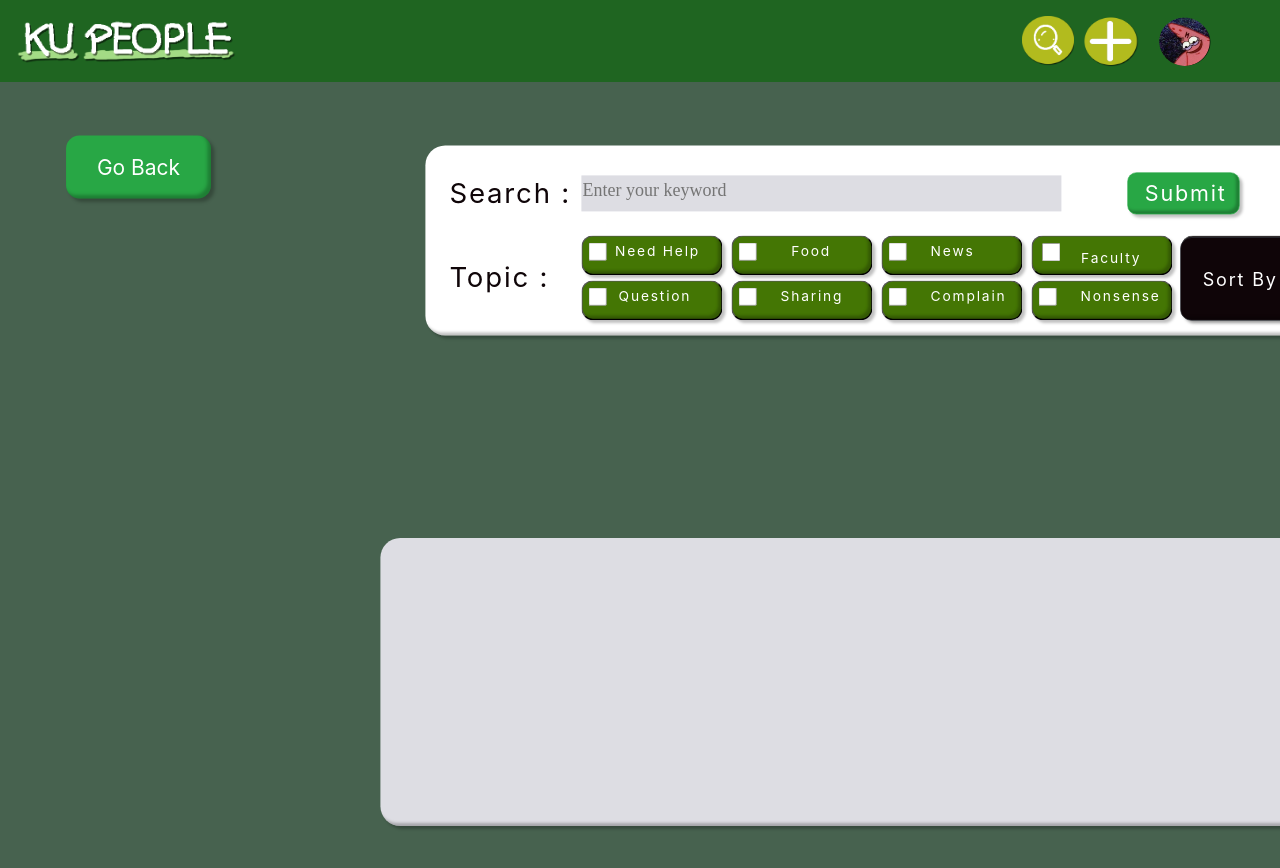
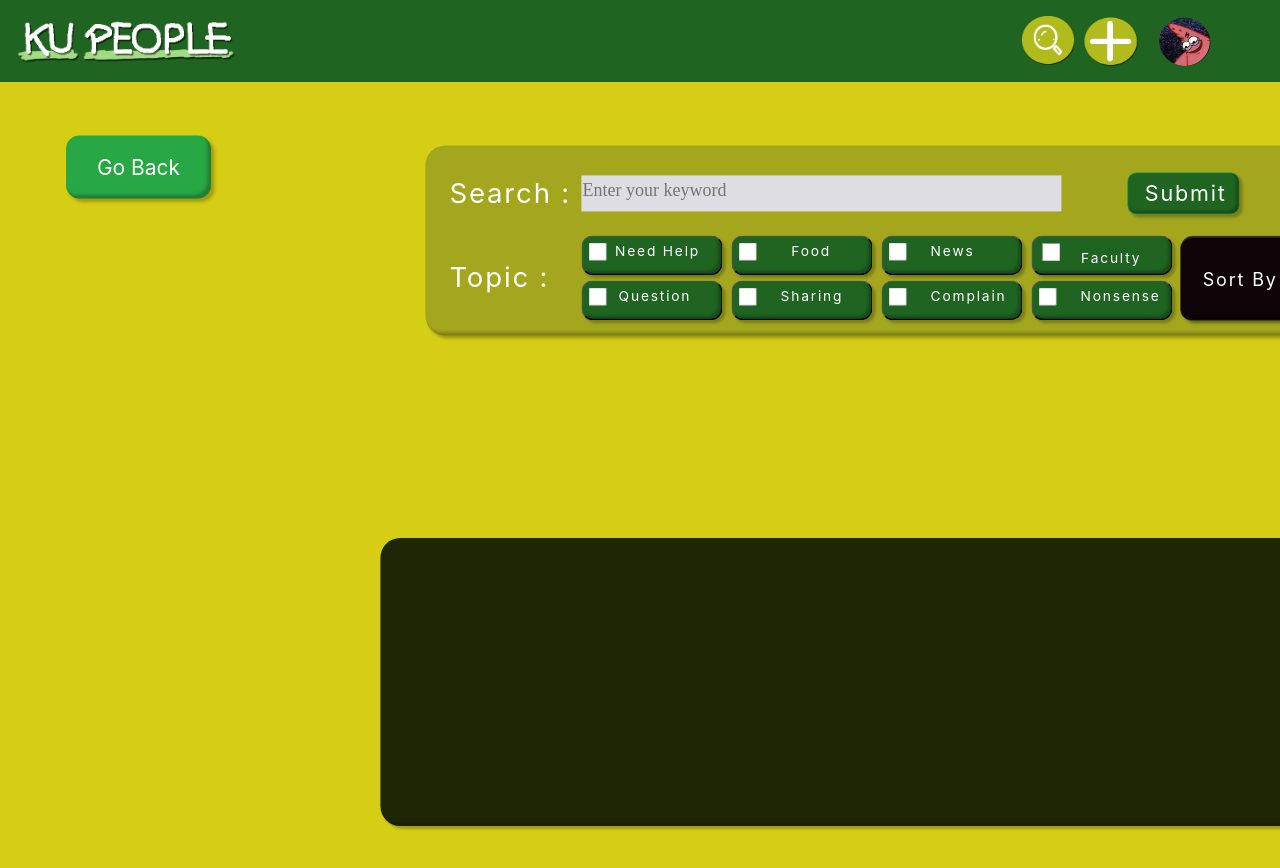
Before and after one commit to qqunx9999/KPP_Frontend, a React (Create React App) app in the folder frontend/: page /SearchThread in a window 1280 px wide. Shown: the top 868 px of the page. Built offline with nearby package versions, Linux system fonts and the light colour scheme.

Commit message:
ChangeSearchThread,SettingAndTermOfUseColor

```diff
--- a/frontend/src/CSSsource/SearchThread.css
+++ b/frontend/src/CSSsource/SearchThread.css
@@ -2,7 +2,7 @@
     width: 100%;
     height: 100%;
     overflow: hidden;
-    background: #47624f;
+    background: var(--B5, #d6ce15);
     position: absolute;
   }
   sThread_goback_buttonn:hover{
@@ -129,7 +129,7 @@
     width: 1487px;
     height: 317px;
     overflow: visible;
-    background: var(--Theme1, #ffffff);
+    background: var(--B4, #a4a71e);
     box-shadow: inset -5px -5px 5px 0px rgba(0, 0, 0, 0.25), 5px 5px 5px 0px rgba(0,0,0,0.25);
     border-radius: 33px;
     transform: scale(0.6, 0.6);
@@ -143,7 +143,7 @@
     height: 138px;
     overflow: visible;
     font-family: "Inter", sans-serif;
-    color: var(--Theme3, #0f0508);
+    color: var(--Theme1, #ffffff);
     font-size: 46px;
     letter-spacing: 3px;
     line-height: 3;
@@ -172,7 +172,7 @@
     left: 260px;
 }
 .frameSubmitSearchThread:hover{
-  background: var(--ThemeSup1, #a0f241) ! important;
+  background: var(--B2, #1f6521) ! important;
   box-shadow: 5px 5px 5px 0px rgba(0, 0, 0, 0.25), inset -5px -5px 5px 0px rgba(0,0,0,0.4) ! important;
 }
 
@@ -180,7 +180,7 @@
     width: 187px ! important;
     height: 70px ! important;
     overflow: visible ! important;
-    background: rgb(40, 167, 69) ! important;
+    background: var(--B2, #1f6521) ! important;
 
     box-shadow: 5px 5px 5px 0px rgba(0, 0, 0, 0.25), inset -5px -5px 5px 0px rgba(0,0,0,0.25) ! important;
     border-radius: 15px ! important;
@@ -211,7 +211,7 @@
     height: 138px;
     overflow: visible;
     font-family: "Inter", sans-serif;
-    color: var(--Theme3, #0f0508);
+    color: var(--Theme1, #ffffff);
     font-size: 46px;
     letter-spacing: 3px;
     line-height: 3;
@@ -224,7 +224,7 @@
     width: 235px;
     height: 66px;
     overflow: visible;
-    background: var(--Theme4, #447604);
+    background: var(--B2, #1f6521);
     box-shadow: 5px 5px 5px 0px rgba(0, 0, 0, 0.25), inset -5px -5px 5px 0px rgba(0,0,0,0.25);
     border-radius: 19px;
     position: absolute;
@@ -262,7 +262,7 @@
     width: 235px;
     height: 66px;
     overflow: visible;
-    background: var(--Theme4, #447604);
+    background: var(--B2, #1f6521);
     box-shadow: 5px 5px 5px 0px rgba(0, 0, 0, 0.25), inset -5px -5px 5px 0px rgba(0,0,0,0.25);
     border-radius: 19px;
     position: absolute;
@@ -297,7 +297,7 @@
     width: 235px;
     height: 66px;
     overflow: visible;
-    background: var(--Theme4, #447604);
+    background: var(--B2, #1f6521);
     box-shadow: 5px 5px 5px 0px rgba(0, 0, 0, 0.25), inset -5px -5px 5px 0px rgba(0,0,0,0.25);
     border-radius: 19px;
     position: absolute;
@@ -335,7 +335,7 @@
     width: 235px;
     height: 66px;
     overflow: visible;
-    background: var(--Theme4, #447604);
+    background: var(--B2, #1f6521);
     box-shadow: 5px 5px 5px 0px rgba(0, 0, 0, 0.25), inset -5px -5px 5px 0px rgba(0,0,0,0.25);
     border-radius: 19px;
     position: absolute;
@@ -373,7 +373,7 @@
     width: 235px;
     height: 66px;
     overflow: visible;
-    background: var(--Theme4, #447604);
+    background: var(--B2, #1f6521);
     box-shadow: 5px 5px 5px 0px rgba(0, 0, 0, 0.25), inset -5px -5px 5px 0px rgba(0,0,0,0.25);
     border-radius: 19px;
     position: absolute;
@@ -411,7 +411,7 @@
     width: 235px;
     height: 66px;
     overflow: visible;
-    background: var(--Theme4, #447604);
+    background: var(--B2, #1f6521);
     box-shadow: 5px 5px 5px 0px rgba(0, 0, 0, 0.25), inset -5px -5px 5px 0px rgba(0,0,0,0.25);
     border-radius: 19px;
     position: absolute;
@@ -449,7 +449,7 @@
     width: 235px;
     height: 66px;
     overflow: visible;
-    background: var(--Theme4, #447604);
+    background: var(--B2, #1f6521);
     box-shadow: 5px 5px 5px 0px rgba(0, 0, 0, 0.25), inset -5px -5px 5px 0px rgba(0,0,0,0.25);
     border-radius: 19px;
     position: absolute;
@@ -487,7 +487,7 @@
     width: 235px;
     height: 66px;
     overflow: visible;
-    background: var(--Theme4, #447604);
+    background: var(--B2, #1f6521);
     box-shadow: 5px 5px 5px 0px rgba(0, 0, 0, 0.25), inset -5px -5px 5px 0px rgba(0,0,0,0.25);
     border-radius: 19px;
     position: absolute;
@@ -563,7 +563,7 @@
     width: 1772px;
     height: 480px;
     overflow: visible;
-    background: var(--Theme2, #dddde3);
+    background: var(--B1, #1f2605);
     box-shadow: inset -5px -5px 5px 0px rgba(0, 0, 0, 0.25), 5px 5px 5px 0px rgba(0,0,0,0.25);
     border-radius: 33px;
     transform: scale(0.6, 0.6);
--- a/frontend/src/CSSsource/Setting.css
+++ b/frontend/src/CSSsource/Setting.css
@@ -2,7 +2,7 @@
     width: 100%;
     height: 100%;
     overflow: hidden;
-    background: var(--Theme6, #47624f);
+    background: var(--B5, #d6ce15);
     position: absolute;
   }
 
@@ -10,7 +10,7 @@
     width: 1390px;
     height: 947px;
     overflow: visible;
-    background: var(--Theme1, #ffffff);
+    background: var(--B3, #53900f);
     box-shadow: 10px 10px 5px 0px rgba(0, 0, 0, 0.25), inset -10px -10px 5px 0px rgba(0,0,0,0.25);
     border-radius: 66px;
     transform: scale(0.6, 0.6);
@@ -25,7 +25,7 @@
     overflow: visible;
     text-shadow: 0px 10px 15px rgba(0, 0, 0, 0.25);
     font-family: "Inter", sans-serif;
-    color: var(--Theme3, #0f0508);
+    color: var(--B5, #d6ce15);
     font-size: 136px;
     letter-spacing: 0px;
     line-height: 1.2;
@@ -38,7 +38,7 @@
     width: 1231px;
     height: 523px;
     overflow: visible;
-    background-color: rgba(0, 0, 0, 0.9);
+    background: var(--B1, #1f2605);
     box-shadow: 5px 5px 5px 0px rgba(0, 0, 0, 0.25), inset -5px -5px 5px 0px rgba(0,0,0,0.25);
     border-radius: 42px;
     position: absolute;
@@ -162,7 +162,7 @@
     width: 215px;
     height: 90px;
     overflow: visible;
-    background: var(--Theme5, #6cc551);
+    background: var(--B2, #1f6521);
     box-shadow: 5px 5px 5px 0px rgba(0, 0, 0, 0.25), inset -5px -5px 5px 0px rgba(0,0,0,0.25);
     border-radius: 19px;
     position: absolute;
@@ -188,7 +188,7 @@
     width: 332px;
     height: 90px;
     overflow: visible;
-    background: var(--Theme5, #6cc551);
+    background: var(--B2, #1f6521);
     box-shadow: 5px 5px 5px 0px rgba(0, 0, 0, 0.25), inset -5px -5px 5px 0px rgba(0,0,0,0.25);
     border-radius: 19px;
     position: absolute;
--- a/frontend/src/CSSsource/TermOfUse.css
+++ b/frontend/src/CSSsource/TermOfUse.css
@@ -2,7 +2,7 @@
     width: 100%;
     height: 2000px;
     overflow: hidden;
-    background: var(--Theme6, #47624f);
+    background: var(--B5, #d6ce15);
     position: absolute;
   }
 
@@ -10,7 +10,7 @@
     width: 932px;
     height: 2431px;
     overflow: visible;
-    background: var(--Theme1, #ffffff);
+    background: var(--B1, #1f2605);
     box-shadow: 10px 10px 5px 0px rgba(0, 0, 0, 0.25), inset -10px -10px 0px 0px rgba(0,0,0,0.25);
     border-radius: 66px;
     transform: scale(0.7, 0.7);
@@ -25,7 +25,7 @@
     overflow: visible;
     text-shadow: 0px 10px 15px rgba(0, 0, 0, 0.25);
     font-family: "Inter", sans-serif;
-    color: var(--Theme4, #447604);
+    color: var(--B5, #d6ce15);
     font-size: 91px;
     letter-spacing: 0px;
     line-height: 1.2;
@@ -39,7 +39,7 @@
     height: 110px;
     overflow: visible;
     font-family: "Inter", sans-serif;
-    color: var(--Theme3, #0f0508);
+    color: var(--Theme1, #ffffff);
     font-size: 38px;
     letter-spacing: 0px;
     line-height: 1.2;
@@ -53,7 +53,7 @@
     width: 744px;
     height: 1932px;
     overflow: visible;
-    background: var(--Theme5, #6cc551);
+    background: var(--B2, #1f6521);
     box-shadow: 5px 5px 5px 0px rgba(0, 0, 0, 0.25), inset -5px -5px 5px 0px rgba(0,0,0,0.25);
     border-radius: 62px;
     position: absolute;
@@ -79,7 +79,7 @@
     width: 215px;
     height: 82px;
     overflow: visible;
-    background: var(--Theme5, #6cc551);
+    background: var(--B3, #53900f);
     box-shadow: 5px 5px 5px 0px rgba(0, 0, 0, 0.25), inset -5px -5px 5px 0px rgba(0,0,0,0.25);
     border-radius: 19px;
 
```
